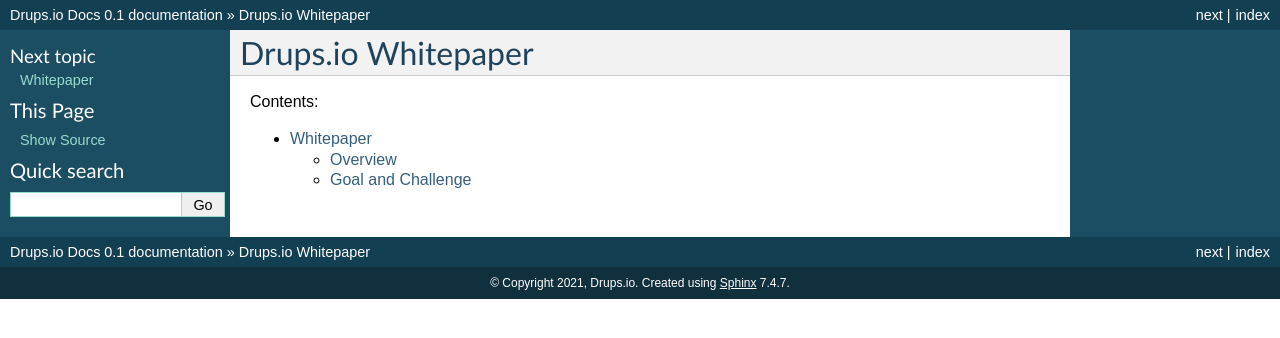
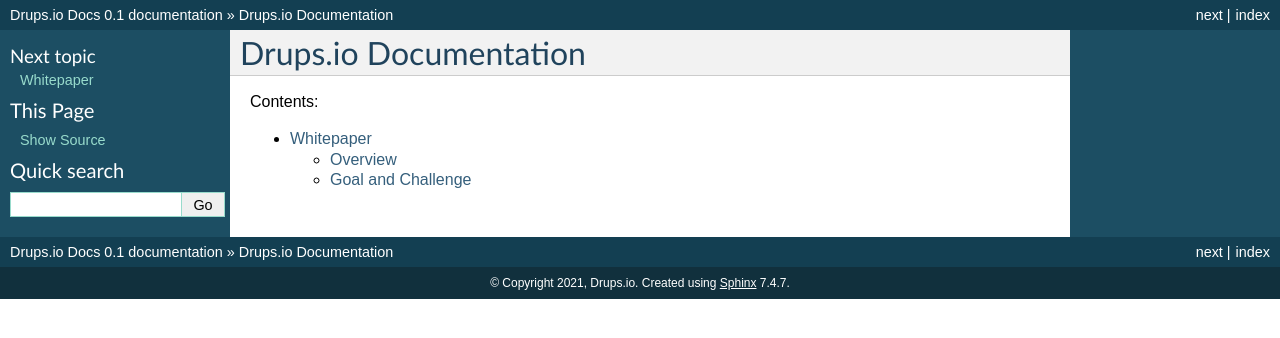
Before and after one commit to drupsio/docs, a Sphinx documentation site: the page built from docs/index.rst, in a window 1280 px wide. Shown: the top 338 px of the page. Built offline with Sphinx 7.4.7, drawn with Linux system fonts in a browser that asks for light colours.

Commit message:
Update readme and index.rst

```diff
--- a/README.md
+++ b/README.md
@@ -1,4 +1,4 @@
-# Drups.io Whitepaper
+# Drups.io documentation
 
 Document built with [Sphinx](https://www.sphinx-doc.org).
 
--- a/docs/index.rst
+++ b/docs/index.rst
@@ -1,4 +1,4 @@
-Drups.io Whitepaper
+Drups.io Documentation
 ==================================================
 
 Contents:
```
